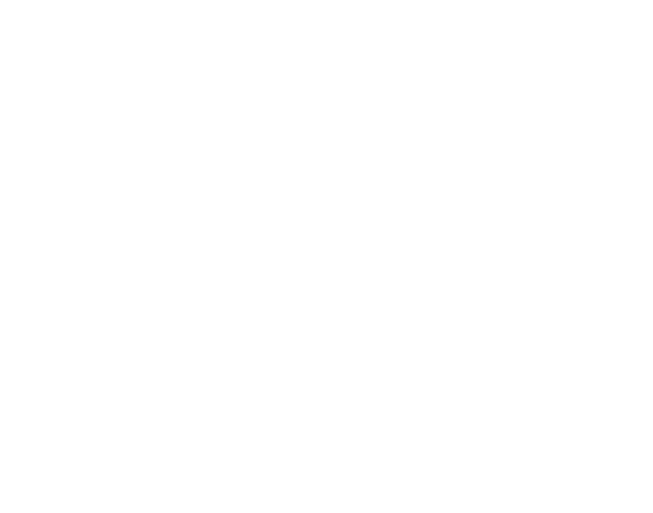
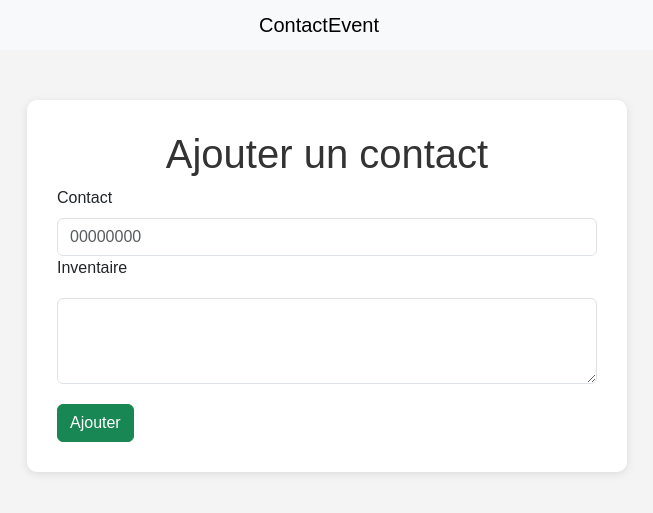
Before and after one commit to Toussaintdev/Contact_Inventaire, a Flask app: page / in a window 1280 px wide. Before the commit the part shown is empty. Shown: the top 513 px of the page, without its empty margins (313-966 px from the left). Run offline with Flask 3, Linux system fonts and the light colour scheme.

Commit message:
Creation de la page d'index et mise en forme avec cdn bootstrap et un fichier style.css

```diff
--- /dev/null
+++ b/static/css/style.css
@@ -0,0 +1,63 @@
+/* Style de base */
+body {
+    font-family: Arial, sans-serif;
+    background-color: #f4f4f4;
+    margin: 0;
+    padding: 0;
+}
+
+/* Conteneur principal */
+.contain {
+    max-width: 600px;
+    margin: 50px auto;
+    padding: 30px;
+    background-color: white;
+    border-radius: 10px;
+    box-shadow: 0 2px 8px rgba(0, 0, 0, 0.1);
+}
+
+/* Titre */
+h1 {
+    text-align: center;
+    color: #333;
+}
+
+/* Champ textarea */
+textarea {
+    width: 100%;
+    padding: 10px;
+    font-size: 16px;
+    resize: vertical;
+    border: 1px solid #ccc;
+    border-radius: 5px;
+    margin-top: 10px;
+    margin-bottom: 20px;
+}
+
+/* Bouton */
+/* button {
+    display: block;
+    width: 100%;
+    padding: 12px;
+    font-size: 16px;
+    background-color: #4CAF50;
+    color: white;
+    border: none;
+    border-radius: 5px;
+    cursor: pointer;
+} */
+
+/* button:hover {
+    background-color: #45a049;
+} */
+
+/* Zone image */
+/* .image-container {
+    margin-top: 30px;
+    text-align: center;
+    min-height: 200px;
+    border: 2px dashed #aaa;
+    border-radius: 8px;
+    padding: 20px;
+    color: #777;
+} */
--- a/templates/index.html
+++ b/templates/index.html
@@ -4,8 +4,28 @@
     <meta charset="UTF-8">
     <meta name="viewport" content="width=device-width, initial-scale=1.0">
     <title>Application Contact et inventaire</title>
+    <link href="https://cdn.jsdelivr.net/npm/bootstrap@5.3.8/dist/css/bootstrap.min.css" rel="stylesheet" integrity="sha384-sRIl4kxILFvY47J16cr9ZwB07vP4J8+LH7qKQnuqkuIAvNWLzeN8tE5YBujZqJLB" crossorigin="anonymous">
+    <link rel="stylesheet" href="{{ url_for('static', filename='css/style.css') }}">
 </head>
 <body>
-
+    <nav class="navbar bg-body-tertiary">
+  <div class="container-fluid justify-content-center">
+    <span class="navbar-brand mb-0 h1">ContactEvent</span>
+  </div>
+</nav>
+<div class="container contain">
+    <h1>Ajouter un contact</h1>
+<form action="" method="post">
+    <div class="form-group">
+        <label for="contact" class="form-label">Contact</label>
+        <input type="tel" class="form-control" name="contact" id="contact" placeholder="00000000">
+    </div>
+    <div class="form-group">
+        <label for="inventaire" class="form-label">Inventaire</label>
+        <textarea name="inventaire" id="inventaire" class="form-control" rows="3"></textarea>
+    </div>
+    <input type="button" value="Ajouter" class="btn btn-success">
+</form>
+</div>
 </body>
 </html>
```
